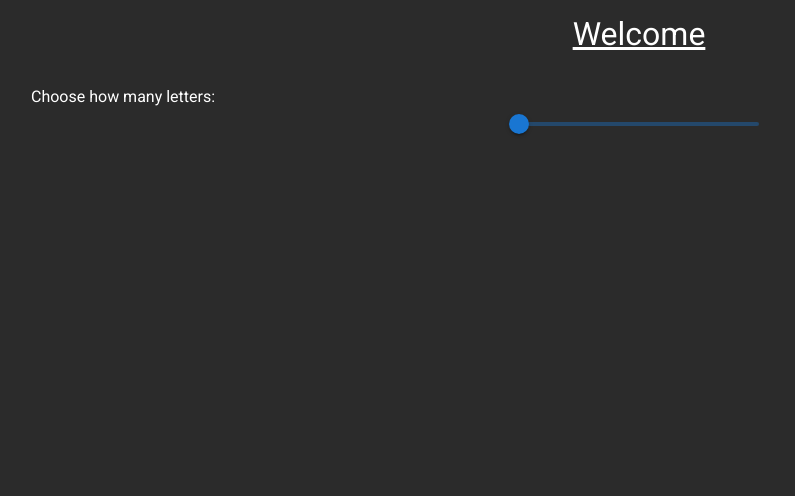
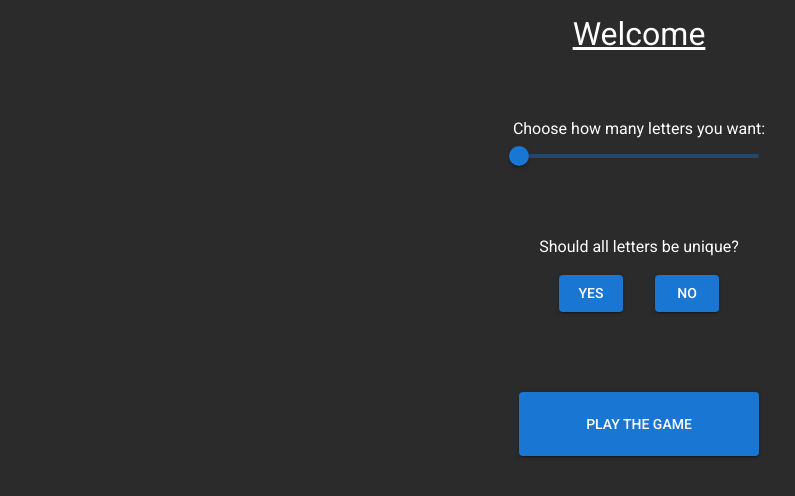
Before and after one commit to nils-nyberg/wordle, a Next.js app: page / in a window 1280 px wide. Shown: the top 496 px of the page, without its empty margins (1-796 px from the left). Built offline with nearby package versions, Linux system fonts and the light colour scheme; what @mui/material-nextjs would draw is missing.

Commit message:
Add basic styling for game settings page

```diff
--- /dev/null
+++ b/src/components/settings/LettersLength.tsx
@@ -0,0 +1,23 @@
+import { Typography, Slider } from "@mui/material";
+
+type Props = {
+  minLetters: number;
+  maxLetters: number;
+};
+
+export default function LettersLength({ minLetters, maxLetters }: Props) {
+  return (
+    <>
+      <Typography className="MuiTypography-Selection" variant="body1">
+        Choose how many letters you want:
+      </Typography>
+      <Slider
+        valueLabelDisplay="auto"
+        shiftStep={5}
+        step={1}
+        min={minLetters}
+        max={maxLetters}
+      />
+    </>
+  );
+}
--- /dev/null
+++ b/src/components/settings/UniqueLetters.tsx
@@ -0,0 +1,51 @@
+import { Typography, Box, Button } from "@mui/material";
+import { useState } from "react";
+
+export default function LettersLength() {
+  const [buttonColorYes, setButtonColorYes] = useState<"success" | "primary">(
+    "primary"
+  );
+  const [buttonColorNo, setButtonColorNo] = useState<"success" | "primary">(
+    "primary"
+  );
+
+  const handleClick = (state: boolean) => {
+    if (state) {
+      setButtonColorYes("success");
+      setButtonColorNo("primary");
+    } else {
+      setButtonColorYes("primary");
+      setButtonColorNo("success");
+    }
+  };
+  return (
+    <>
+      <Typography className="MuiTypography-Selection" variant="body1">
+        Should all letters be unique?
+      </Typography>
+      <Box
+        sx={{
+          display: "flex",
+          justifyContent: "center",
+          columnGap: "2rem",
+          marginTop: "1rem",
+        }}
+      >
+        <Button
+          variant="contained"
+          color={buttonColorYes}
+          onClick={() => handleClick(true)}
+        >
+          Yes
+        </Button>
+        <Button
+          variant="contained"
+          color={buttonColorNo}
+          onClick={() => handleClick(false)}
+        >
+          No
+        </Button>
+      </Box>
+    </>
+  );
+}
--- a/src/theme.ts
+++ b/src/theme.ts
@@ -32,9 +32,9 @@ const theme = createTheme({
             textAlign: "center",
             textDecoration: "underline",
           },
-          "&.MuiTypography-body1": {
-            marginLeft: "2rem",
-            marginTop: "2rem",
+          "&.MuiTypography-Selection": {
+            marginTop: "4rem",
+            textAlign: "center",
           },
         },
       },
--- a/src/views/Settings.tsx
+++ b/src/views/Settings.tsx
@@ -1,4 +1,6 @@
-import { Slider, Typography } from "@mui/material";
+import LettersLength from "@/components/settings/LettersLength";
+import UniqueLetters from "@/components/settings/UniqueLetters";
+import { Typography, Box, Button } from "@mui/material";
 
 export default function Settings() {
   const minLetters: number = 1;
@@ -7,14 +9,22 @@ export default function Settings() {
   return (
     <>
       <Typography variant="h1">Welcome</Typography>
-      <Typography variant="body1">Choose how many letters:</Typography>
-      <Slider
-        valueLabelDisplay="auto"
-        shiftStep={5}
-        step={1}
-        min={minLetters}
-        max={maxLetters}
-      />
+      <Box>
+        <LettersLength minLetters={minLetters} maxLetters={maxLetters} />
+        <UniqueLetters />
+
+        <Button
+          sx={{
+            display: "block",
+            margin: "5rem auto 0 auto",
+            width: "15rem",
+            height: "4rem",
+          }}
+          variant="contained"
+        >
+          Play the game
+        </Button>
+      </Box>
     </>
   );
 }
```
